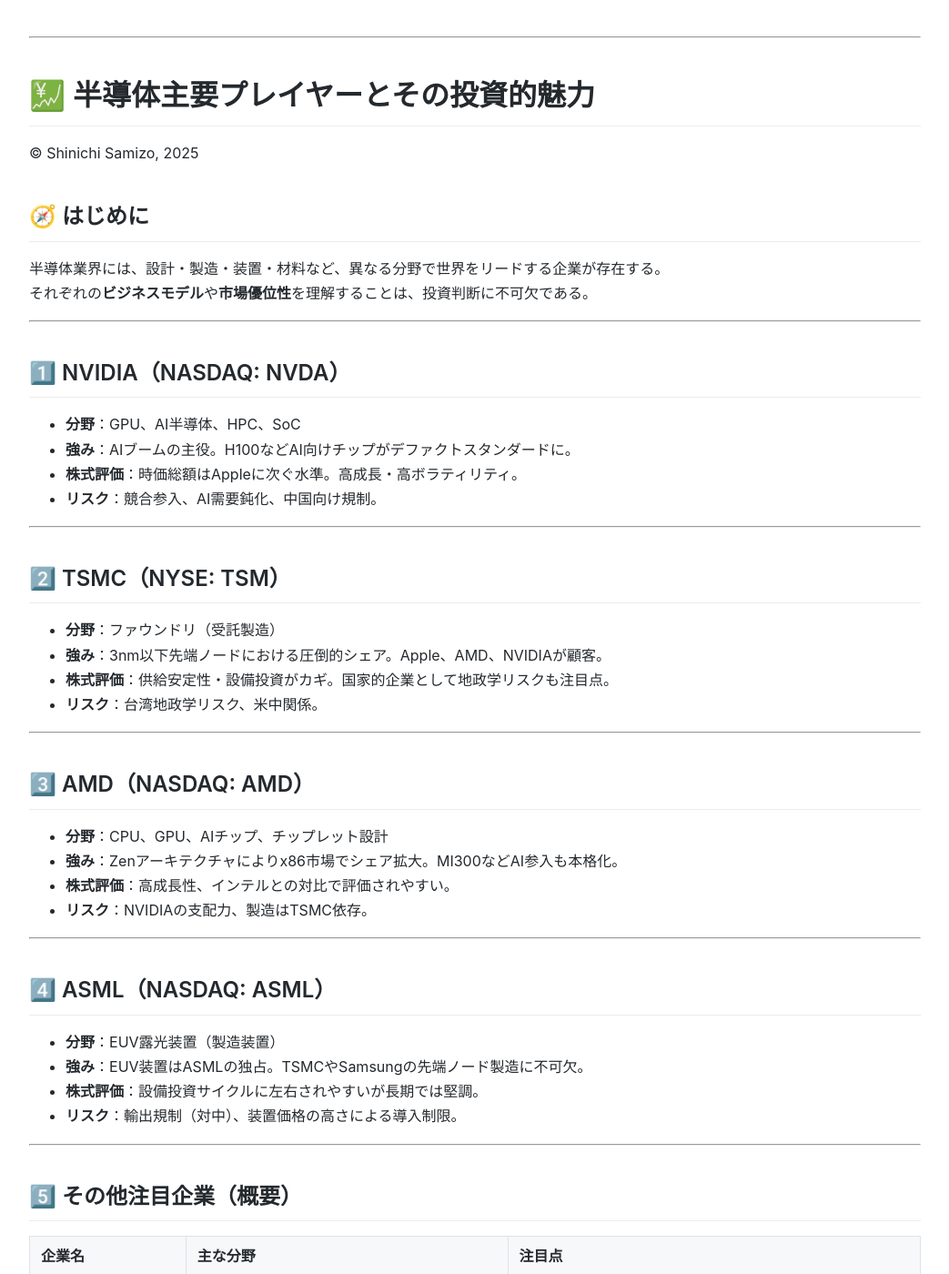
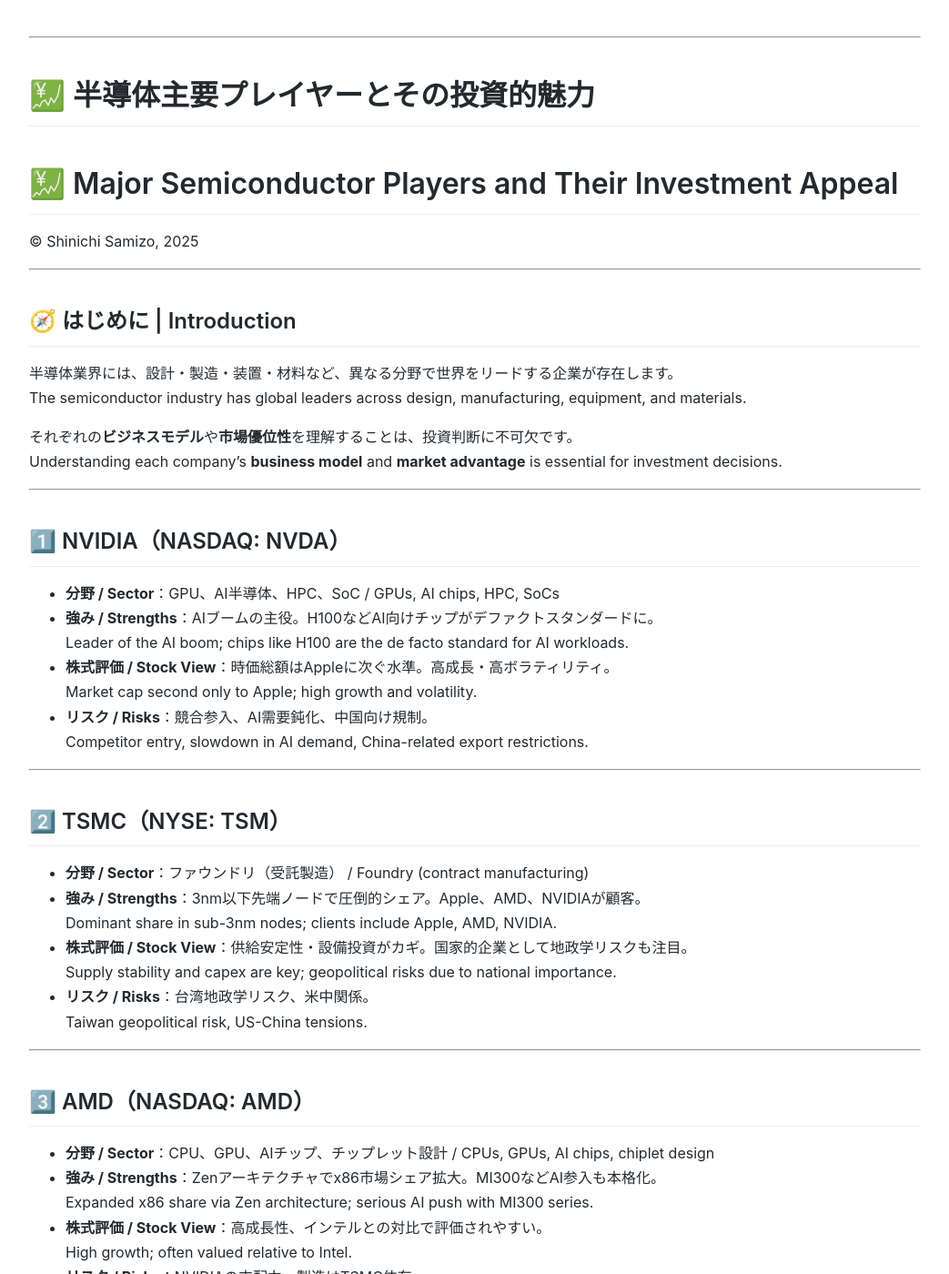
Before and after one commit to Samizo-AITL/Edusemi-Plus, a Jekyll site: the page built from investment/major_players.md, in a window 1280 px wide and 1400 px high. Shown: the whole window at 91% size, without its empty margins (118-1161 px from the left). Built offline with Jekyll 4.4.1, drawn with Linux system fonts in a browser that asks for light colours; some of the changed text lies outside the part shown.

Commit message:
Update major_players.md

```diff
--- a/investment/major_players.md
+++ b/investment/major_players.md
@@ -1,71 +1,101 @@
 ---
 layout: default
-title: 半導体主要プレイヤーとその投資的魅力
+title: 半導体主要プレイヤーとその投資的魅力 / Major Semiconductor Players and Their Investment Appeal
 ---
 
 ---
 
 # 💹 半導体主要プレイヤーとその投資的魅力
+# 💹 Major Semiconductor Players and Their Investment Appeal
 © Shinichi Samizo, 2025
 
-## 🧭 はじめに
+---
 
-半導体業界には、設計・製造・装置・材料など、異なる分野で世界をリードする企業が存在する。
-それぞれの**ビジネスモデル**や**市場優位性**を理解することは、投資判断に不可欠である。
+## 🧭 はじめに | Introduction
+
+半導体業界には、設計・製造・装置・材料など、異なる分野で世界をリードする企業が存在します。
+The semiconductor industry has global leaders across design, manufacturing, equipment, and materials.
+
+それぞれの**ビジネスモデル**や**市場優位性**を理解することは、投資判断に不可欠です。
+Understanding each company's **business model** and **market advantage** is essential for investment decisions.
 
 ---
 
 ## 1️⃣ NVIDIA（NASDAQ: NVDA）
 
-- **分野**：GPU、AI半導体、HPC、SoC
-- **強み**：AIブームの主役。H100などAI向けチップがデファクトスタンダードに。
-- **株式評価**：時価総額はAppleに次ぐ水準。高成長・高ボラティリティ。
-- **リスク**：競合参入、AI需要鈍化、中国向け規制。
+- **分野 / Sector**：GPU、AI半導体、HPC、SoC / GPUs, AI chips, HPC, SoCs
+- **強み / Strengths**：AIブームの主役。H100などAI向けチップがデファクトスタンダードに。
+  Leader of the AI boom; chips like H100 are the de facto standard for AI workloads.
+- **株式評価 / Stock View**：時価総額はAppleに次ぐ水準。高成長・高ボラティリティ。
+  Market cap second only to Apple; high growth and volatility.
+- **リスク / Risks**：競合参入、AI需要鈍化、中国向け規制。
+  Competitor entry, slowdown in AI demand, China-related export restrictions.
 
 ---
 
 ## 2️⃣ TSMC（NYSE: TSM）
 
-- **分野**：ファウンドリ（受託製造）
-- **強み**：3nm以下先端ノードにおける圧倒的シェア。Apple、AMD、NVIDIAが顧客。
-- **株式評価**：供給安定性・設備投資がカギ。国家的企業として地政学リスクも注目点。
-- **リスク**：台湾地政学リスク、米中関係。
+- **分野 / Sector**：ファウンドリ（受託製造） / Foundry (contract manufacturing)
+- **強み / Strengths**：3nm以下先端ノードで圧倒的シェア。Apple、AMD、NVIDIAが顧客。
+  Dominant share in sub-3nm nodes; clients include Apple, AMD, NVIDIA.
+- **株式評価 / Stock View**：供給安定性・設備投資がカギ。国家的企業として地政学リスクも注目。
+  Supply stability and capex are key; geopolitical risks due to national importance.
+- **リスク / Risks**：台湾地政学リスク、米中関係。
+  Taiwan geopolitical risk, US-China tensions.
 
 ---
 
 ## 3️⃣ AMD（NASDAQ: AMD）
 
-- **分野**：CPU、GPU、AIチップ、チップレット設計
-- **強み**：Zenアーキテクチャによりx86市場でシェア拡大。MI300などAI参入も本格化。
-- **株式評価**：高成長性、インテルとの対比で評価されやすい。
-- **リスク**：NVIDIAの支配力、製造はTSMC依存。
+- **分野 / Sector**：CPU、GPU、AIチップ、チップレット設計 / CPUs, GPUs, AI chips, chiplet design
+- **強み / Strengths**：Zenアーキテクチャでx86市場シェア拡大。MI300などAI参入も本格化。
+  Expanded x86 share via Zen architecture; serious AI push with MI300 series.
+- **株式評価 / Stock View**：高成長性、インテルとの対比で評価されやすい。
+  High growth; often valued relative to Intel.
+- **リスク / Risks**：NVIDIAの支配力、製造はTSMC依存。
+  NVIDIA's dominance; manufacturing reliant on TSMC.
 
 ---
 
 ## 4️⃣ ASML（NASDAQ: ASML）
 
-- **分野**：EUV露光装置（製造装置）
-- **強み**：EUV装置はASMLの独占。TSMCやSamsungの先端ノード製造に不可欠。
-- **株式評価**：設備投資サイクルに左右されやすいが長期では堅調。
-- **リスク**：輸出規制（対中）、装置価格の高さによる導入制限。
+- **分野 / Sector**：EUV露光装置（製造装置） / EUV lithography equipment (manufacturing tools)
+- **強み / Strengths**：EUV装置はASMLの独占。TSMCやSamsungの先端ノード製造に不可欠。
+  Sole supplier of EUV systems; indispensable for TSMC/Samsung advanced nodes.
+- **株式評価 / Stock View**：設備投資サイクルに左右されるが長期では堅調。
+  Influenced by capex cycles but strong long-term.
+- **リスク / Risks**：輸出規制（対中）、装置価格の高さによる導入制限。
+  Export restrictions (to China), high equipment costs limiting adoption.
 
 ---
 
-## 5️⃣ その他注目企業（概要）
+## 5️⃣ その他注目企業（概要） | Other Notable Companies (Overview)
 
-| 企業名     | 主な分野               | 注目点                                 |
-|------------|------------------------|----------------------------------------|
-| Intel      | CPU、ファウンドリ再構築 | IDM2.0構想、巻き返し戦略中             |
-| Qualcomm   | モバイルSoC、5G         | スマホ依存からAIや自動車へ拡張中       |
-| Micron     | メモリ（DRAM/NAND）     | メモリ市況に強く影響される             |
-| Broadcom   | 通信IC、SoC             | インフラ向け需要、堅実な配当銘柄       |
+| 企業名 / Company | 主な分野 / Main Sector | 注目点 / Key Points |
+|------------------|------------------------|---------------------|
+| Intel            | CPU、ファウンドリ再構築 / CPUs, Foundry rebuild | IDM 2.0 strategy, turnaround efforts |
+| Qualcomm         | モバイルSoC、5G / Mobile SoCs, 5G | Expanding from smartphones into AI & automotive |
+| Micron           | メモリ（DRAM/NAND） / Memory (DRAM/NAND) | Highly cyclical with memory market |
+| Broadcom         | 通信IC、SoC / Communication ICs, SoCs | Strong infrastructure demand, solid dividends |
 
 ---
 
-## 🧩 まとめ
+## 🧩 まとめ | Summary
 
 半導体投資では、企業ごとの**役割・強み・リスク**を把握することで、
-**ポートフォリオの分散**や**タイミング戦略の精度**が向上する。
+Understanding each company's **role, strengths, and risks** enhances
+
+**ポートフォリオの分散**や**タイミング戦略**の精度が向上します。
+portfolio diversification and timing strategies.
 
 特に **NVIDIA** や **TSMC** のような基幹企業は、
-**テクノロジー全体の動向**にも強く連動するため注視が必要である。
+In particular, **NVIDIA** and **TSMC**, as industry keystones,
+
+**テクノロジー全体の動向**にも強く連動するため注視が必要です。
+are closely tied to overall technology trends, requiring constant monitoring.
+
+---
+
+## 🔙 戻る / Back
+- **JP:** [Edusemi-Plus Investment トップへ戻る](./README.md)
+- **EN:** [Return to Edusemi-Plus Investment Top](./README.md)
```
